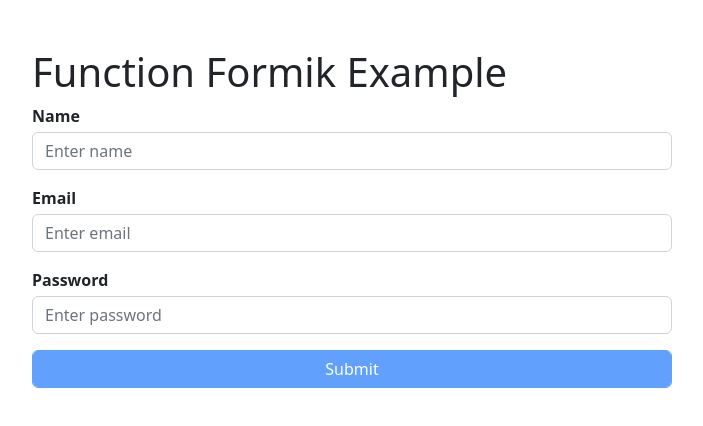
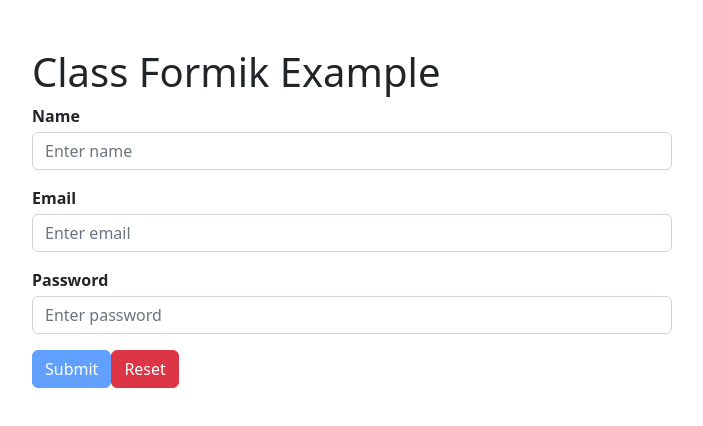
Before and after one commit to gosnippets/reactdemo, a React (Create React App) app: page / in a window 1280 px wide. Shown: the top 426 px of the page, without its empty margins (16-719 px from the left). Built offline with nearby package versions, Linux system fonts and the light colour scheme.

Commit message:
Formik class example

```diff
--- a/src/App.js
+++ b/src/App.js
@@ -38,6 +38,8 @@
 import ComponentWillUnmountExample from "./LifecycleMethods/ComponentWillUnmountExample";
 import ComponentDidCatchExample from "./LifecycleMethods/ComponentDidCatchExample";
 import FunctionFormikExample from "./formik/FunctionFormikExample";
+import ClassFormikExample from "./formik/ClassFormikExample";
+import FunctionFormikExample2 from "./formik/FunctionFormikExample2";
 
 function App() {
   return (<>
@@ -96,7 +98,9 @@
     {/* <ComponentDidUpdateExample /> */}
     {/* <ComponentWillUnmountExample /> */}
     {/* <ComponentDidCatchExample/> */}
-    <FunctionFormikExample/>
+    {/* <FunctionFormikExample/> */}
+    {/* <ClassFormikExample/> */}
+    <FunctionFormikExample2/>
   </>);
 }
 
--- /dev/null
+++ b/src/formik/ClassFormikExample.jsx
@@ -0,0 +1,58 @@
+import { Formik, useFormik } from 'formik'
+import * as Yup from "yup";
+import React, { Component } from 'react'
+
+const SignupSchema = Yup.object().shape({
+    name: Yup.string().required("Name is Required"),
+    email: Yup.string().email("Invalid email").required("Email is Required"),
+    password: Yup.string().min(6, "Minimum 6 character is Required").required("Password is Required"),
+});
+
+
+export default class ClassFormikExample extends Component {
+
+    handleSubmit = (values, { setSubmitting, resetForm }) => {
+        console.log("values", values);
+        resetForm();
+
+    }
+
+    render() {
+        return (
+            <div className='m-5' style={{ width: "50%" }}>
+                <h1>Class Formik Example</h1>
+                <Formik
+                    initialValues={{ name: "", email: "", password: "" }}
+                    validationSchema={SignupSchema}
+                    onSubmit={this.handleSubmit}>
+                    {(formik) => (
+                        <form onSubmit={formik.handleSubmit} onReset={formik.resetForm}>
+                            <div className='row'>
+                                <div className='col-12 mb-3'>
+                                    <label htmlFor='name' className='mb-1 fw-bold'>Name</label>
+                                    <input type='text' value={formik.values.name} onChange={formik.handleChange} onBlur={formik.handleBlur} className='form-control' id='name' name='name' placeholder='Enter name' />
+                                    {formik.touched.name && formik.errors.name && <div className='text-danger'>{formik.errors.name}</div>}
+                                </div>
+                                <div className='col-12 mb-3'>
+                                    <label htmlFor='email' className='mb-1 fw-bold'>Email</label>
+                                    <input type='email' value={formik.values.email} onChange={formik.handleChange} onBlur={formik.handleBlur} className='form-control' id='email' name='email' placeholder='Enter email' />
+                                    {formik.touched.name && formik.errors.email && <div className='text-danger'>{formik.errors.email}</div>}
+                                </div>
+                                <div className='col-12 mb-3'>
+                                    <label htmlFor='password' className='mb-1 fw-bold'>Password</label>
+                                    <input type='password' value={formik.values.password} onChange={formik.handleChange} onBlur={formik.handleBlur} className='form-control' id='password' name='password' placeholder='Enter password' />
+                                    {formik.touched.name && formik.errors.password && <div className='text-danger'>{formik.errors.password}</div>}
+                                </div>
+                                <div className='col-12'>
+                                    <button type='submit' className='btn btn-primary' disabled={!(formik.isValid && formik.dirty)}>Submit</button>
+                                    <button type='reset' className='btn btn-danger'>Reset</button>
+                                </div>
+                            </div>
+                        </form>
+                    )}
+                </Formik>
+
+            </div>
+        )
+    }
+}
--- a/src/formik/FunctionFormikExample.jsx
+++ b/src/formik/FunctionFormikExample.jsx
@@ -1,13 +1,6 @@
-import { useFormik } from 'formik'
-import * as Joi from 'joi';
+import { useFormik } from 'formik';
 import * as Yup from "yup";
 import React from 'react'
-
-const SignupSchema = Joi.object({
-    name: Joi.string().required(),
-    email: Joi.string(),
-    password: Joi.string()
-});
 
 const SignupSchema2 = Yup.object().shape({
     name: Yup.string().required("Name is Required"),
@@ -20,8 +13,9 @@
     const formik = useFormik({
         initialValues: { name: "", email: "", password: "" },
         validationSchema: SignupSchema2,
-        onSubmit: (values) => {
+        onSubmit: (values, {resetForm}) => {
             console.log('submit', values)
+            resetForm();
         }
     })
 
@@ -30,20 +24,20 @@
             <h1>Function Formik Example</h1>
             <form onSubmit={formik.handleSubmit}>
                 <div className='row'>
-                    <div className='col-12'>
+                    <div className='col-12 mb-3'>
                         <label htmlFor='name' className='mb-1 fw-bold'>Name</label>
-                        <input type='text' value={formik.values.name} onChange={formik.handleChange} onBlur={formik.handleBlur} className='form-control mb-3' id='name' name='name' placeholder='Enter name' />
-                        {formik.errors.name && <div className='text-danger'>{formik.errors.name}</div>}
+                        <input type='text' value={formik.values.name} onChange={formik.handleChange} onBlur={formik.handleBlur} className='form-control' id='name' name='name' placeholder='Enter name' />
+                        {formik.touched.name && formik.errors.name && <div className='text-danger'>{formik.errors.name}</div>}
                     </div>
-                    <div className='col-12'>
+                    <div className='col-12 mb-3'>
                         <label htmlFor='email' className='mb-1 fw-bold'>Email</label>
-                        <input type='email' value={formik.values.email} onChange={formik.handleChange} onBlur={formik.handleBlur} className='form-control mb-3' id='email' name='email' placeholder='Enter email' />
-                        {formik.errors.email && <div className='text-danger'>{formik.errors.email}</div>}
+                        <input type='email' value={formik.values.email} onChange={formik.handleChange} onBlur={formik.handleBlur} className='form-control' id='email' name='email' placeholder='Enter email' />
+                        {formik.touched.name && formik.errors.email && <div className='text-danger'>{formik.errors.email}</div>}
                     </div>
-                    <div className='col-12'>
+                    <div className='col-12 mb-3'>
                         <label htmlFor='password' className='mb-1 fw-bold'>Password</label>
-                        <input type='password' value={formik.values.password} onChange={formik.handleChange} onBlur={formik.handleBlur} className='form-control mb-3' id='password' name='password' placeholder='Enter password' />
-                        {formik.errors.password && <div className='text-danger'>{formik.errors.password}</div>}
+                        <input type='password' value={formik.values.password} onChange={formik.handleChange} onBlur={formik.handleBlur} className='form-control' id='password' name='password' placeholder='Enter password' />
+                        {formik.touched.name && formik.errors.password && <div className='text-danger'>{formik.errors.password}</div>}
                     </div>
                     <div className='col-12'>
                         <button type='submit' className='btn btn-primary form-control' disabled={!(formik.isValid && formik.dirty)}>Submit</button>
--- /dev/null
+++ b/src/formik/FunctionFormikExample2.jsx
@@ -0,0 +1,54 @@
+import React from 'react'
+import { Formik } from 'formik'
+import * as Yup from "yup";
+
+const SignupSchema = Yup.object().shape({
+    name: Yup.string().required("Name is Required"),
+    email: Yup.string().email("Invalid email").required("Email is Required"),
+    password: Yup.string().min(6, "Minimum 6 character is Required").required("Password is Required"),
+});
+
+
+export default function FunctionFormikExample2() {
+    const handleSubmit = (values, { resetForm})=>{
+        console.log("values", values);
+        resetForm();
+    }
+
+    return (
+        <div className='m-5' style={{ width: "50%" }}>
+            <h1>Class Formik Example</h1>
+            <Formik
+                initialValues={{ name: "", email: "", password: "" }}
+                validationSchema={SignupSchema}
+                onSubmit={handleSubmit}>
+                {(formik) => (
+                    <form onSubmit={formik.handleSubmit} onReset={formik.resetForm}>
+                    <div className='row'>
+                        <div className='col-12 mb-3'>
+                            <label htmlFor='name' className='mb-1 fw-bold'>Name</label>
+                            <input type='text' value={formik.values.name} onChange={formik.handleChange} onBlur={formik.handleBlur} className='form-control' id='name' name='name' placeholder='Enter name' />
+                            {formik.touched.name && formik.errors.name && <div className='text-danger'>{formik.errors.name}</div>}
+                        </div>
+                        <div className='col-12 mb-3'>
+                            <label htmlFor='email' className='mb-1 fw-bold'>Email</label>
+                            <input type='email' value={formik.values.email} onChange={formik.handleChange} onBlur={formik.handleBlur} className='form-control' id='email' name='email' placeholder='Enter email' />
+                            {formik.touched.name && formik.errors.email && <div className='text-danger'>{formik.errors.email}</div>}
+                        </div>
+                        <div className='col-12 mb-3'>
+                            <label htmlFor='password' className='mb-1 fw-bold'>Password</label>
+                            <input type='password' value={formik.values.password} onChange={formik.handleChange} onBlur={formik.handleBlur} className='form-control' id='password' name='password' placeholder='Enter password' />
+                            {formik.touched.name && formik.errors.password && <div className='text-danger'>{formik.errors.password}</div>}
+                        </div>
+                        <div className='col-12'>
+                        <button type='submit' className='btn btn-primary' disabled={!(formik.isValid && formik.dirty)}>Submit</button>
+                        <button type='reset' className='btn btn-danger'>Reset</button>
+                        </div>
+                    </div>
+                </form>
+                )}
+            </Formik>
+
+        </div>
+    )
+}
```
